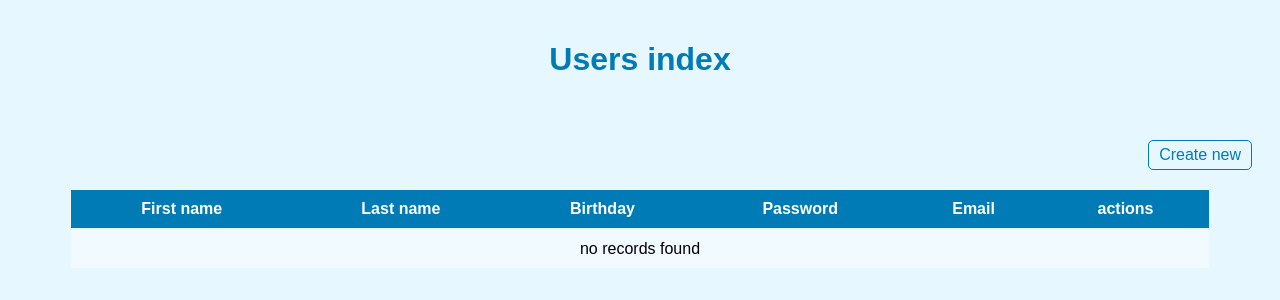
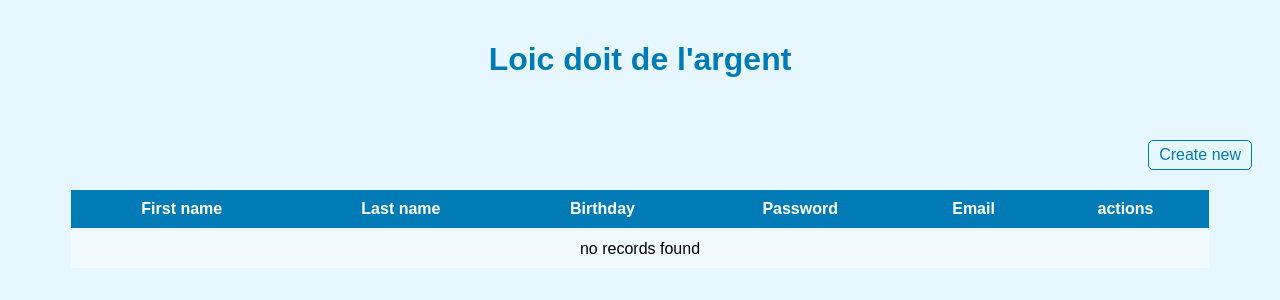
Before and after one commit to Turbotard/Symfony-Project, a Symfony app: template templates/users/index.html.twig in a window 1280 px wide. Shown: the top 300 px of the page. Run offline with Twig, Linux system fonts and the light colour scheme; the template is opened without the code that fills it, so the values that code supplies are empty; some libraries are stand-ins or nearby versions.

Commit message:
update style

```diff
--- a/templates/users/index.html.twig
+++ b/templates/users/index.html.twig
@@ -73,7 +73,7 @@
 {% endblock %}
 
 {% block body %}
-    <h1>Users index</h1>
+    <h1>Loic doit de l'argent</h1>
 
     <a href="{{ path('app_users_new') }}" class="create-btn">Create new</a>
 
```
